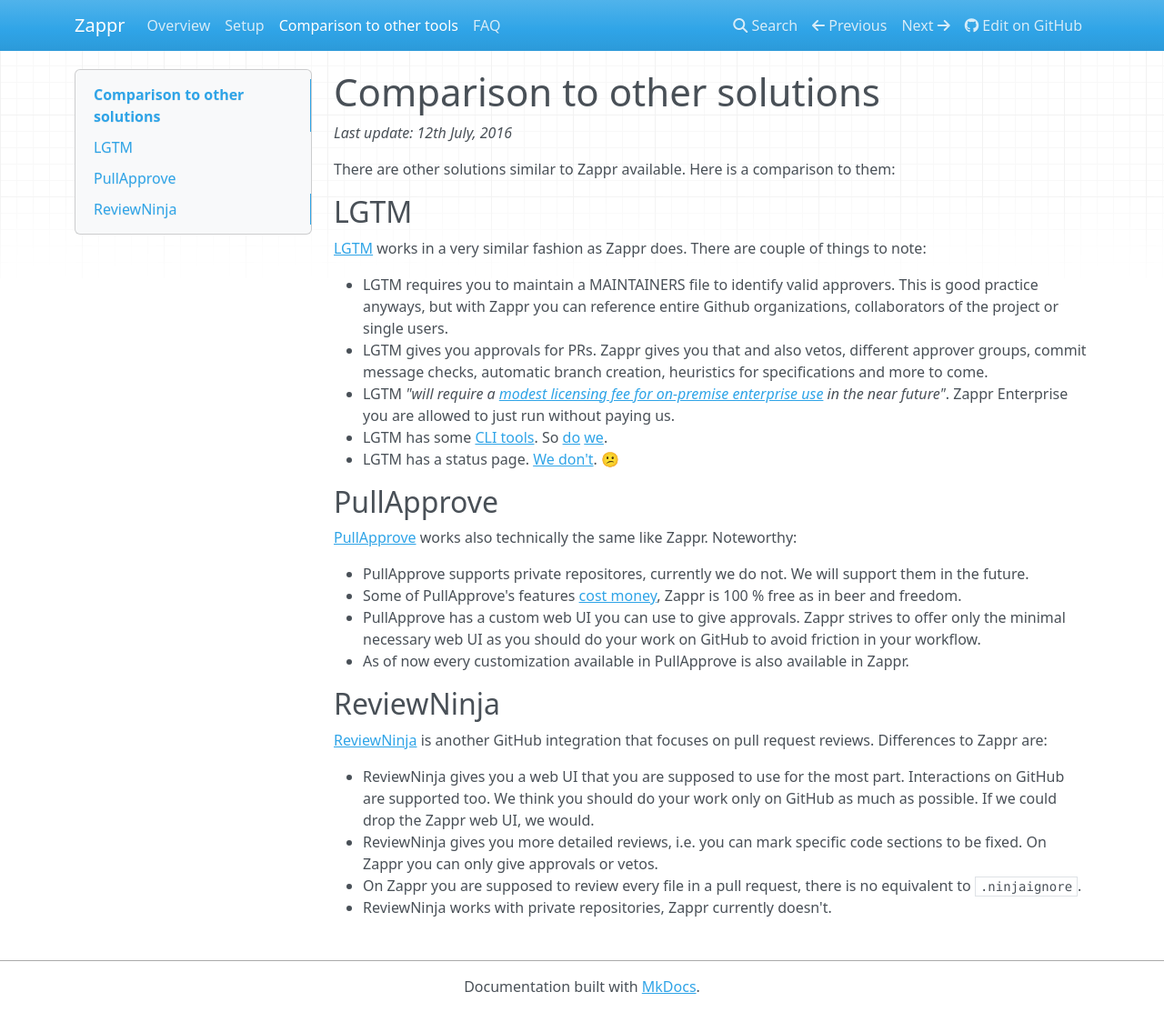
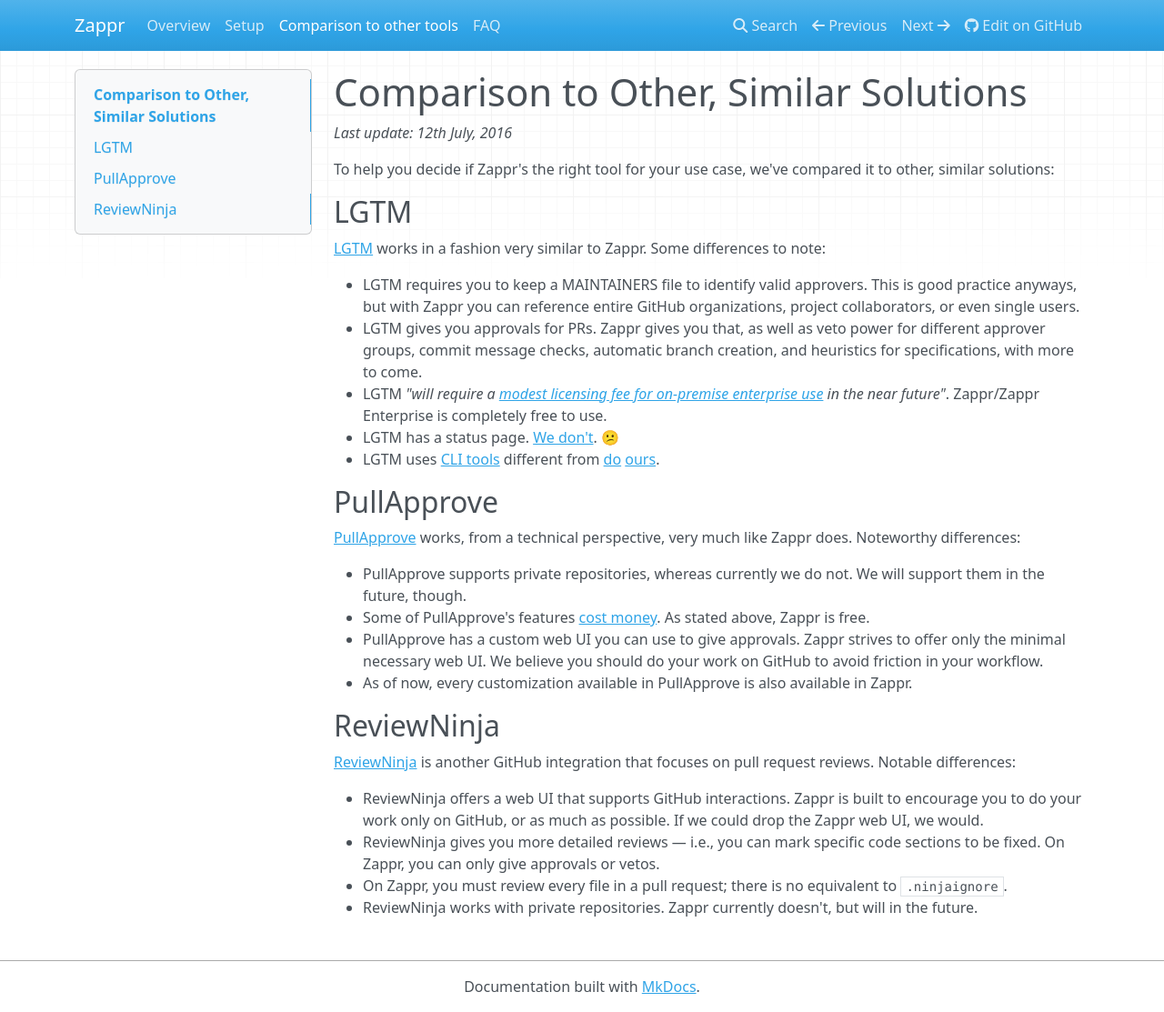
Before and after one commit to zalando/zappr, an MkDocs documentation site: the page built from docs/competitors.md, in a window 1280 px wide and 1113 px high. Shown: the whole window at 91% size. Built offline with MkDocs 1.6.1, drawn with Linux system fonts in a browser that asks for light colours; nearby versions of some CDN libraries; old or Windows-style settings are respelled for this version of MkDocs.

Commit message:
Update competitors.md
I've edited. Two things:
* LGTM has a status page. [We don't](https://github.com/zalando/zappr/issues/357). 😕 -- what do you want the reader to know?
* LGTM uses [CLI tools](https://lgtm.co/docs/commands/) different from [do](https://github.com/zalando/github-maintainer-cli) [ours](https://github.com/zalando-incubator/oakkeeper). This is a bit different in that the other items listed are like product advantages/comparisons. This is just a "this thing is different from" comparison. I'd either delete, or explain why our CLIs are different/better/etc.

```diff
--- a/docs/competitors.md
+++ b/docs/competitors.md
@@ -1,33 +1,33 @@
-# Comparison to other solutions
+# Comparison to Other, Similar Solutions
 
 *Last update: 12th July, 2016*
 
-There are other solutions similar to Zappr available. Here is a comparison to them:
+To help you decide if Zappr's the right tool for your use case, we've compared it to other, similar solutions:
 
 ## LGTM
 
-[LGTM](https://lgtm.co/docs/overview/) works in a very similar fashion as Zappr does. There are couple of things to note:
+[LGTM](https://lgtm.co/docs/overview/) works in a fashion very similar to Zappr. Some differences to note:
 
-* LGTM requires you to maintain a MAINTAINERS file to identify valid approvers. This is good practice anyways, but with Zappr you can reference entire Github organizations, collaborators of the project or single users.
-* LGTM gives you approvals for PRs. Zappr gives you that and also vetos, different approver groups, commit message checks, automatic branch creation, heuristics for specifications and more to come.
-* LGTM *"will require a [modest licensing fee for on-premise enterprise use](https://lgtm.co/docs/install/) in the near future"*. Zappr Enterprise you are allowed to just run without paying us.
-* LGTM has some [CLI tools](https://lgtm.co/docs/commands/). So [do](https://github.com/zalando/github-maintainer-cli) [we](https://github.com/zalando-incubator/oakkeeper).
+* LGTM requires you to keep a MAINTAINERS file to identify valid approvers. This is good practice anyways, but with Zappr you can reference entire GitHub organizations, project collaborators, or even single users.
+* LGTM gives you approvals for PRs. Zappr gives you that, as well as veto power for different approver groups, commit message checks, automatic branch creation, and heuristics for specifications, with more to come.
+* LGTM *"will require a [modest licensing fee for on-premise enterprise use](https://lgtm.co/docs/install/) in the near future"*. Zappr/Zappr Enterprise is completely free to use.
 * LGTM has a status page. [We don't](https://github.com/zalando/zappr/issues/357). 😕
+* LGTM uses [CLI tools](https://lgtm.co/docs/commands/) different from [do](https://github.com/zalando/github-maintainer-cli) [ours](https://github.com/zalando-incubator/oakkeeper).
 
 ## PullApprove
 
-[PullApprove](https://pullapprove.com) works also technically the same like Zappr. Noteworthy:
+[PullApprove](https://pullapprove.com) works, from a technical perspective, very much like Zappr does. Noteworthy differences:
 
-* PullApprove supports private repositores, currently we do not. We will support them in the future.
-* Some of PullApprove's features [cost money](https://pullapprove.com/pricing/), Zappr is 100 % free as in beer and freedom.
-* PullApprove has a custom web UI you can use to give approvals. Zappr strives to offer only the minimal necessary web UI as you should do your work on GitHub to avoid friction in your workflow.
-* As of now every customization available in PullApprove is also available in Zappr.
+* PullApprove supports private repositories, whereas currently we do not. We will support them in the future, though.
+* Some of PullApprove's features [cost money](https://pullapprove.com/pricing/). As stated above, Zappr is free.
+* PullApprove has a custom web UI you can use to give approvals. Zappr strives to offer only the minimal necessary web UI. We believe you should do your work on GitHub to avoid friction in your workflow.
+* As of now, every customization available in PullApprove is also available in Zappr.
 
 ## ReviewNinja
 
-[ReviewNinja](https://www.review.ninja/) is another GitHub integration that focuses on pull request reviews. Differences to Zappr are:
+[ReviewNinja](https://www.review.ninja/) is another GitHub integration that focuses on pull request reviews. Notable differences:
 
-* ReviewNinja gives you a web UI that you are supposed to use for the most part. Interactions on GitHub are supported too. We think you should do your work only on GitHub as much as possible. If we could drop the Zappr web UI, we would.
-* ReviewNinja gives you more detailed reviews, i.e. you can mark specific code sections to be fixed. On Zappr you can only give approvals or vetos.
-* On Zappr you are supposed to review every file in a pull request, there is no equivalent to `.ninjaignore`.
-* ReviewNinja works with private repositories, Zappr currently doesn't.
+* ReviewNinja offers a web UI that supports GitHub interactions. Zappr is built to encourage you to do your work only on GitHub, or as much as possible. If we could drop the Zappr web UI, we would.
+* ReviewNinja gives you more detailed reviews — i.e., you can mark specific code sections to be fixed. On Zappr, you can only give approvals or vetos.
+* On Zappr, you must review every file in a pull request; there is no equivalent to `.ninjaignore`.
+* ReviewNinja works with private repositories. Zappr currently doesn't, but will in the future.
```
